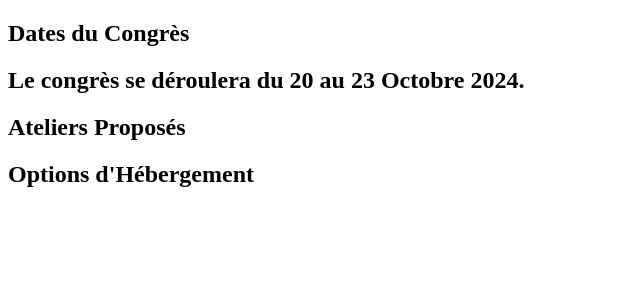
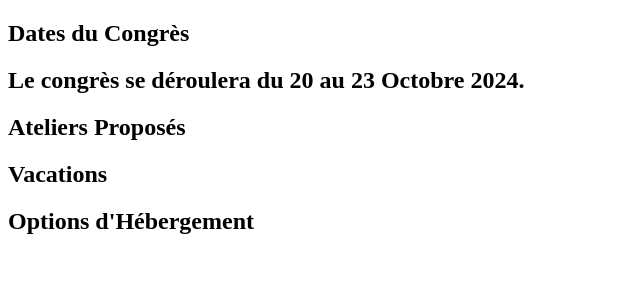
Before and after one commit to maisondesligues/MaisonDesLigues, a Symfony app: template templates/Accueil.html.twig in a window 1280 px wide. Shown: the part 161-461 px from the top of the page, without its empty margins (0-640 px from the left). Run offline with Twig, Linux system fonts and the light colour scheme; the template is opened without the code that fills it, so the values that code supplies are empty; some libraries are stand-ins or nearby versions.

Commit message:
Update Accueil.html.twig

```diff
--- a/templates/Accueil.html.twig
+++ b/templates/Accueil.html.twig
@@ -26,6 +26,11 @@
                     </div>
                 {% endfor %}
             </div>
+        </div>
+
+        <!-- Bloc pour les vacations -->
+        <div class="p-6 bg-gray-100 ">
+            <h2 class="text-xl text-center font-bold mb-4 ">Vacations</h2>
         </div>
 
 
```
